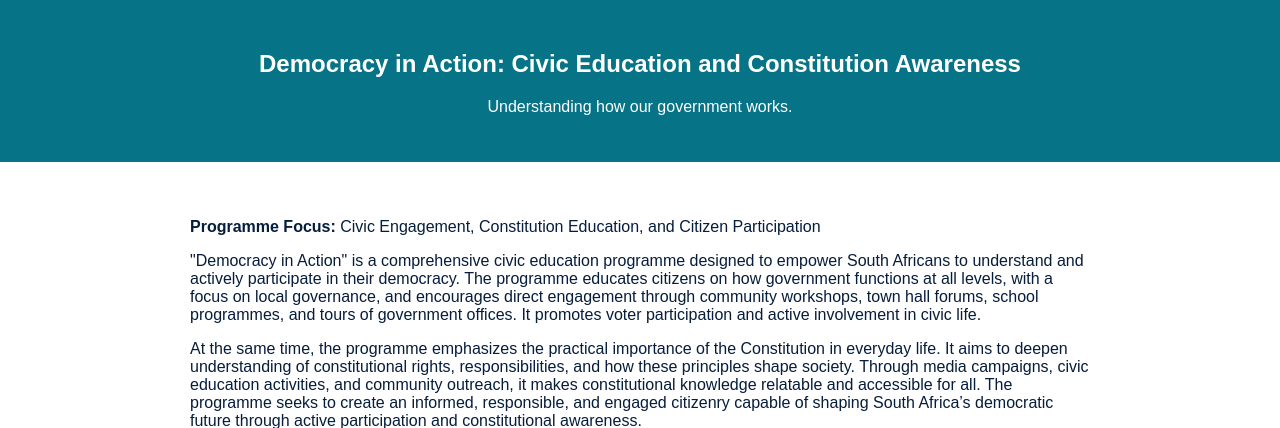
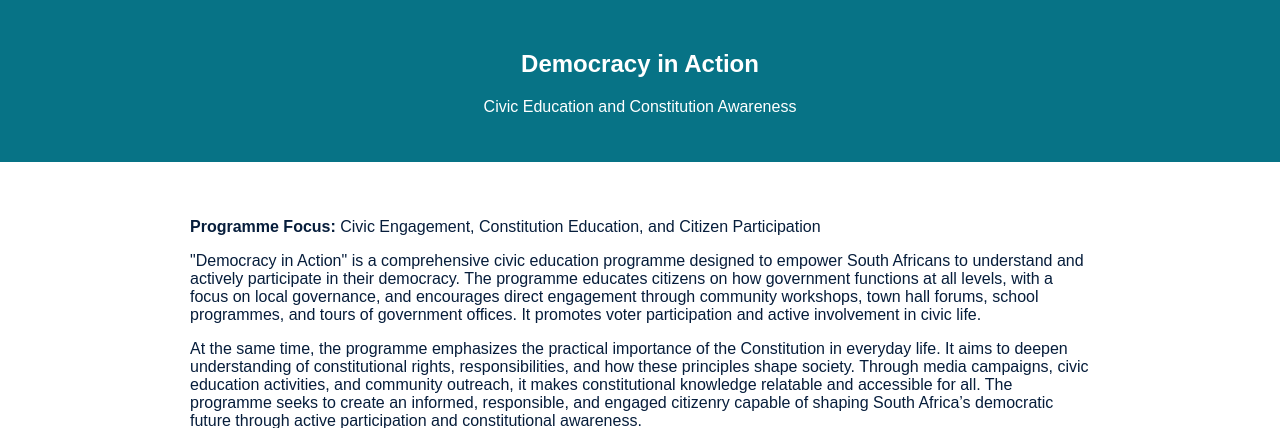
Before and after one commit to Liteboho23/ccd-za, a Flask app: template templates/democracy in sa.html in a window 1280 px wide. Shown: the part 58-486 px from the top of the page. Run offline with Flask 3, Linux system fonts and the light colour scheme; the template is opened without the code that fills it, so the values that code supplies are empty.

Commit message:
Update democracy in sa.html

```diff
--- a/templates/democracy in sa.html
+++ b/templates/democracy in sa.html
@@ -69,8 +69,8 @@
   </header>
 
   <section class="hero">
-    <h1>Democracy in Action: Civic Education and Constitution Awareness</h1>
-    <p>Understanding how our government works.</p>
+    <h1>Democracy in Action </h1>
+    <p>Civic Education and Constitution Awareness</p>
   </section>
 
   <section class="section">
```
